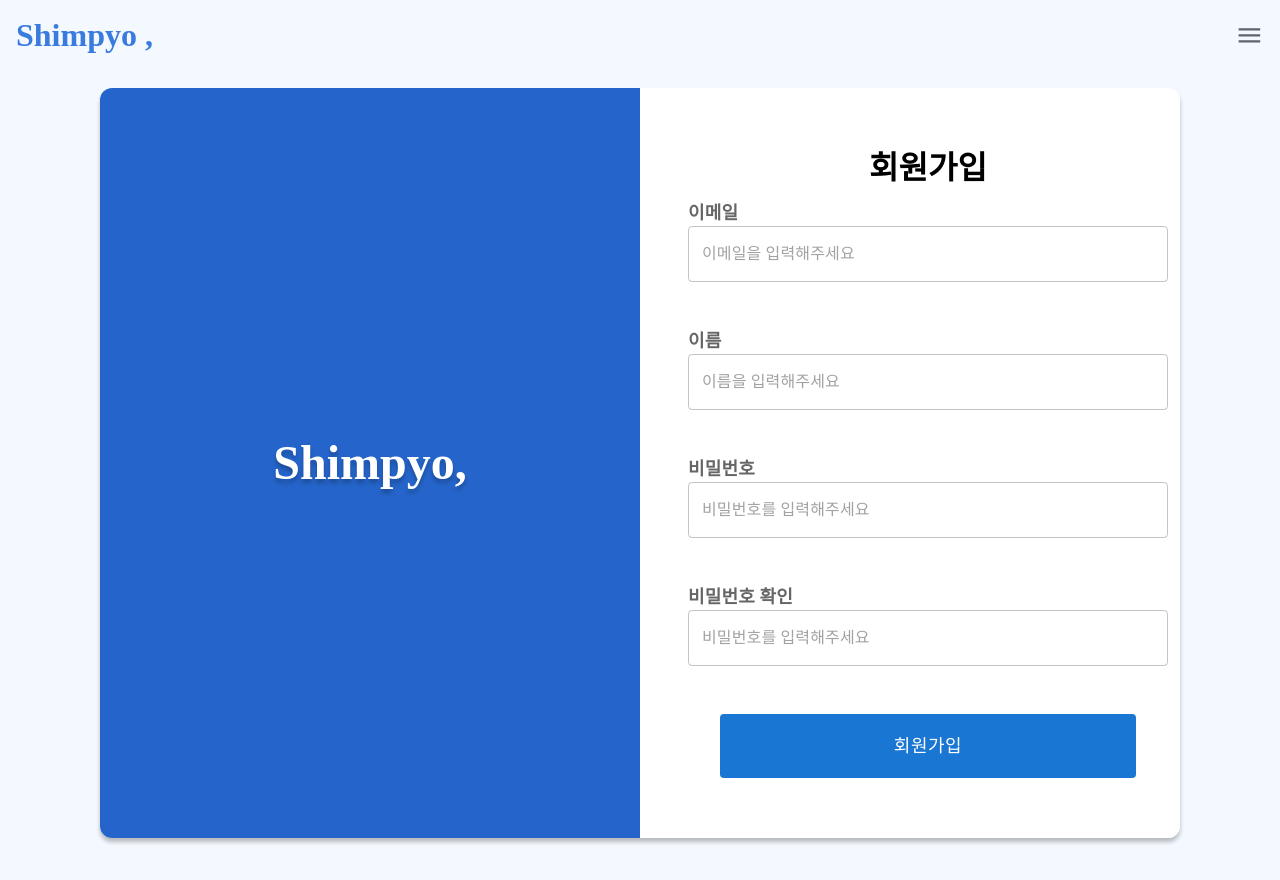
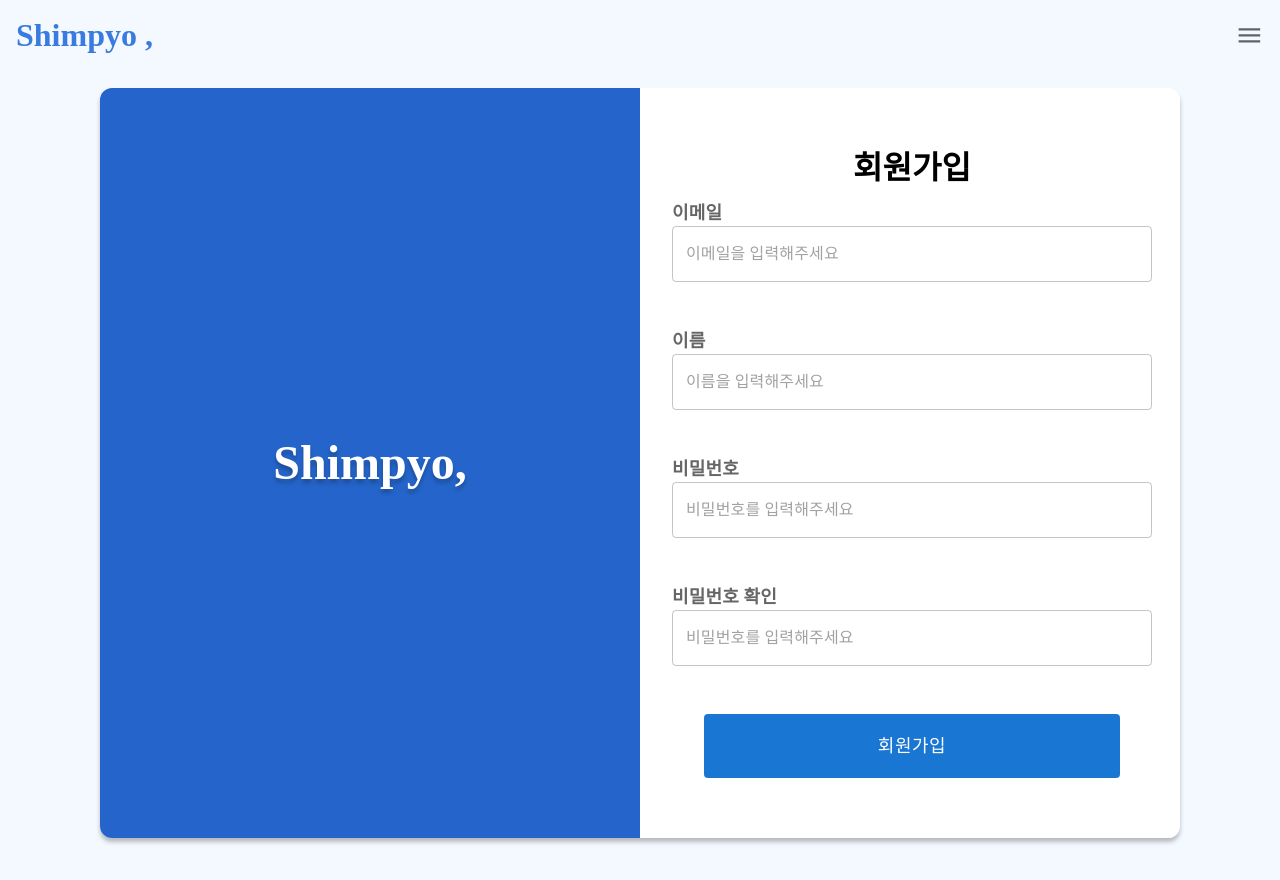
Before and after one commit to Shimpyo-House/Shimpyo_FE, a React (Vite) app: page /signup in a window 1280 px wide. Built offline with nearby package versions, Linux system fonts and the light colour scheme; no server answers.

Commit message:
Fix : 회원가입 디자인 오류 수정

```diff
--- a/src/components/layout/auth/SignupForm.tsx
+++ b/src/components/layout/auth/SignupForm.tsx
@@ -169,7 +169,7 @@ const SignupFormStyle = css`
 
 const SignupFormContainer = css`
   ${FormContainer};
-  margin: 0 2rem;
+  margin: 0 1rem;
 `;
 
 export default SignupForm;
```
